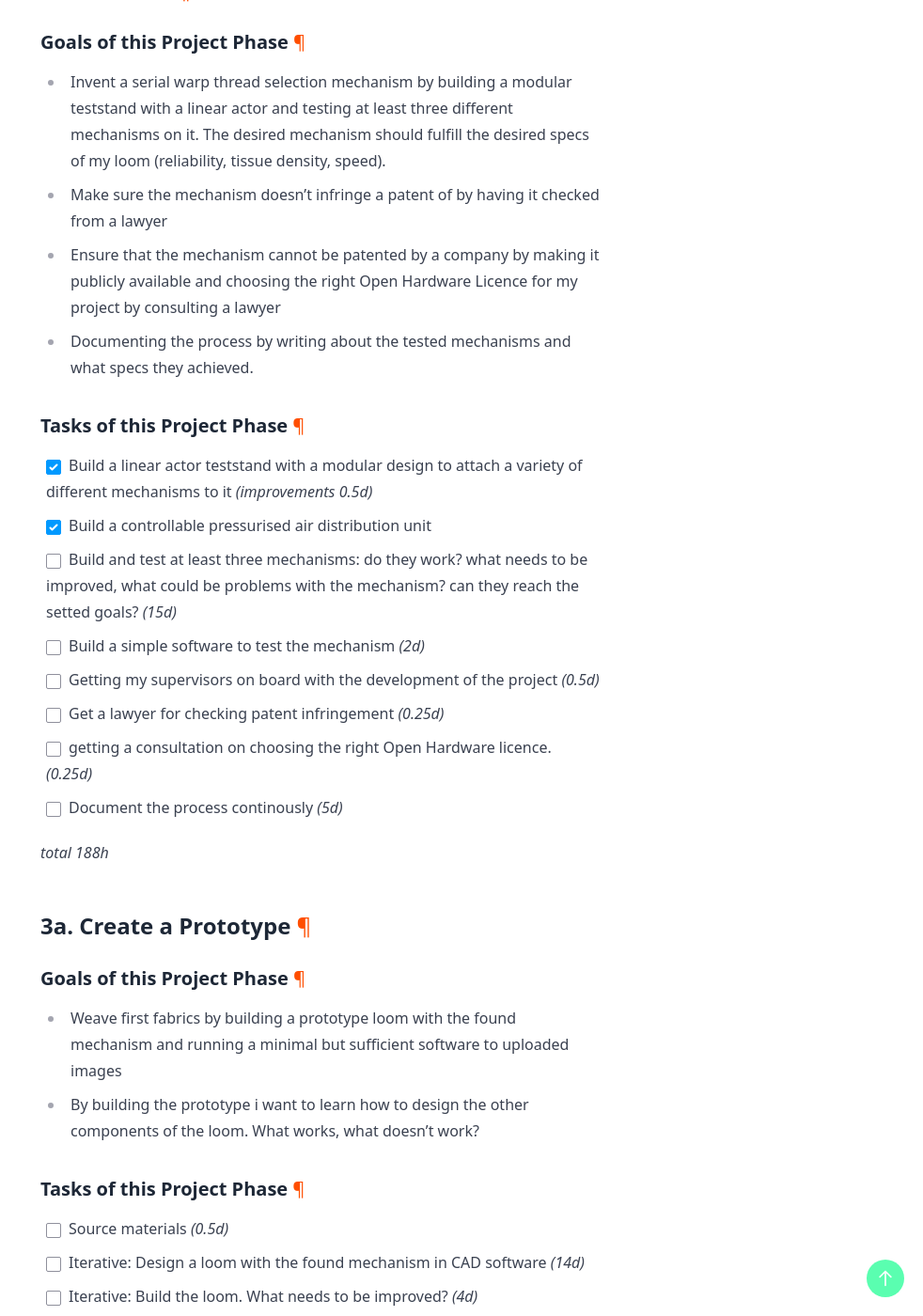
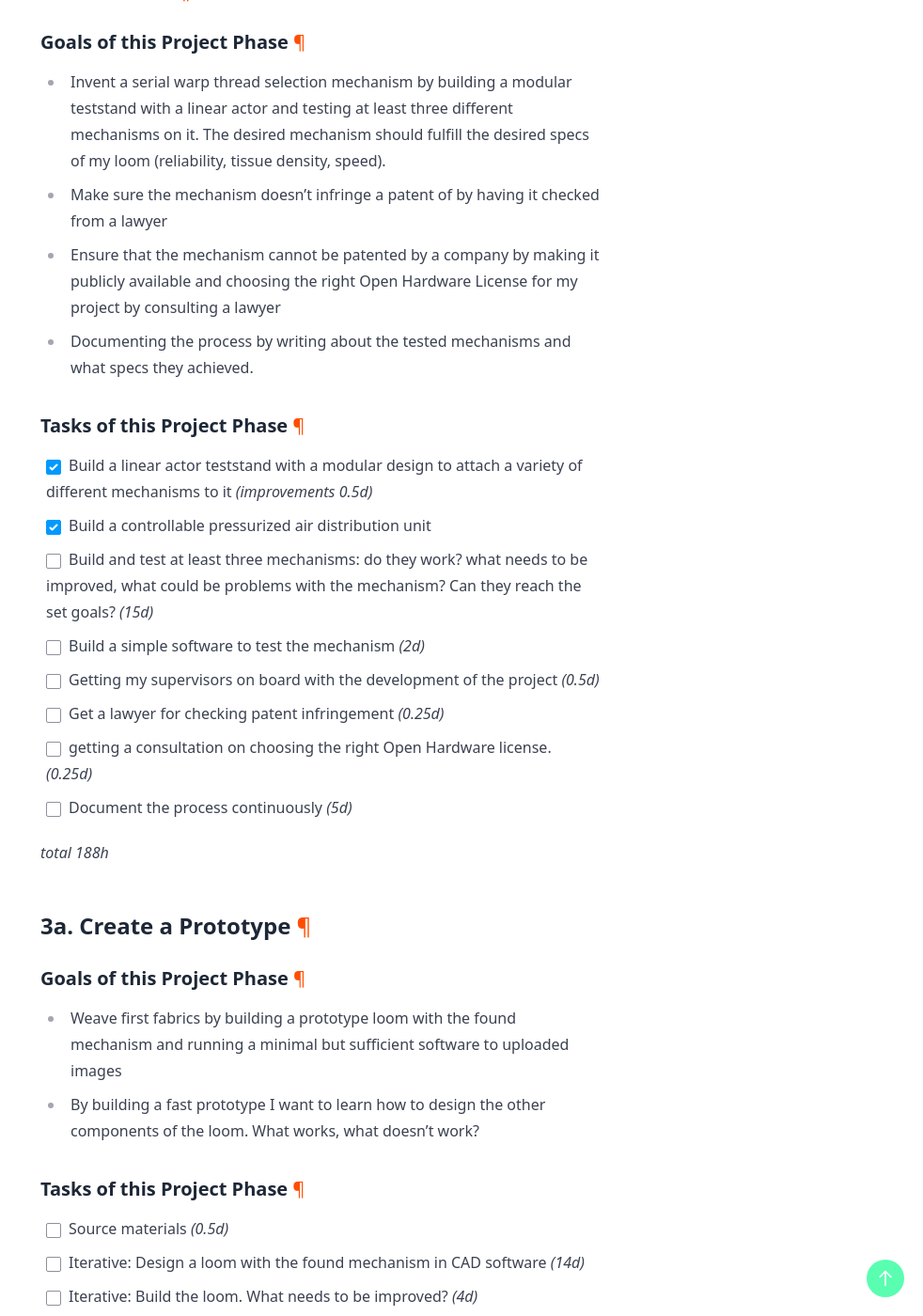
Before and after one commit to festwertspeicher/jacques-loom, a Jekyll site: the page built from docs/pages/milestones.md, in a window 1280 px wide and 1400 px high, scrolled down 1909 px. Shown: the whole window at 94% size, without its empty margins (298-1280 px from the left). Built offline with Jekyll 4.4.1, drawn with Linux system fonts in a browser that asks for light colours; some web fonts are replaced; some of the changed text lies outside the part shown.

```diff
--- a/docs/pages/milestones.md
+++ b/docs/pages/milestones.md
@@ -44,19 +44,19 @@ E.g.: I won't make assembly guides for people to follow along for my thesis, bec
 
 * Invent a serial warp thread selection mechanism by building a modular teststand with a linear actor and testing at least three different mechanisms on it. The desired mechanism should fulfill the desired specs of my loom (reliability, tissue density, speed).
 * Make sure the mechanism doesn't infringe a patent of by having it checked from a lawyer
-* Ensure that the mechanism cannot be patented by a company by making it publicly available and choosing the right Open Hardware Licence for my project by consulting a lawyer
+* Ensure that the mechanism cannot be patented by a company by making it publicly available and choosing the right Open Hardware License for my project by consulting a lawyer
 * Documenting the process by writing about the tested mechanisms and what specs they achieved.
 
 ### Tasks of this Project Phase
 
 - [X] Build a linear actor teststand with a modular design to attach a variety of different mechanisms to it *(improvements 0.5d)*
-- [X] Build a controllable pressurised air distribution unit
-- [ ] Build and test at least three mechanisms: do they work? what needs to be improved, what could be problems with the mechanism? can they reach the setted goals? *(15d)*
+- [X] Build a controllable pressurized air distribution unit
+- [ ] Build and test at least three mechanisms: do they work? what needs to be improved, what could be problems with the mechanism? Can they reach the set goals? *(15d)*
 - [ ] Build a simple software to test the mechanism *(2d)*
 - [ ] Getting my supervisors on board with the development of the project *(0.5d)*
 - [ ] Get a lawyer for checking patent infringement *(0.25d)*
-- [ ] getting a consultation on choosing the right Open Hardware licence. *(0.25d)*
-- [ ] Document the process continously *(5d)*
+- [ ] getting a consultation on choosing the right Open Hardware license. *(0.25d)*
+- [ ] Document the process continuously *(5d)*
 
 *total 188h*
 
@@ -65,13 +65,13 @@ E.g.: I won't make assembly guides for people to follow along for my thesis, bec
 ### Goals of this Project Phase
 
 * Weave first fabrics by building a prototype loom with the found mechanism and running a minimal but sufficient software to uploaded images
-* By building the prototype i want to learn how to design the other components of the loom. What works, what doesn't work?
+* By building a fast prototype I want to learn how to design the other components of the loom. What works, what doesn't work?
 
 ### Tasks of this Project Phase
 - [ ] Source materials *(0.5d)*
 - [ ] Iterative: Design a loom with the found mechanism in CAD software *(14d)*
 - [ ] Iterative: Build the loom. What needs to be improved? *(4d)*
-- [ ] Write very simple but robust and sufficient software, including a (web) GUI, Software for the microcontroller, basic communication protocoll and image upload *(6d)*
+- [ ] Write very simple but robust and sufficient software, including a (web) GUI, Software for the microcontroller, basic communication protocol and image upload *(6d)*
 - [ ] Documentation of the Process *(8d)*
 
 *total 280h*
```
Also changed, not shown: other parts of docs/pages/milestones.md (+10 -10 lines), docs/_docs/writing-documentation.md (+2 -2 lines), docs/_posts/2022-05-23-application-prototype-fund-hardware.md (+4 -4 lines), docs/pages/index.md (+3 -3 lines).
